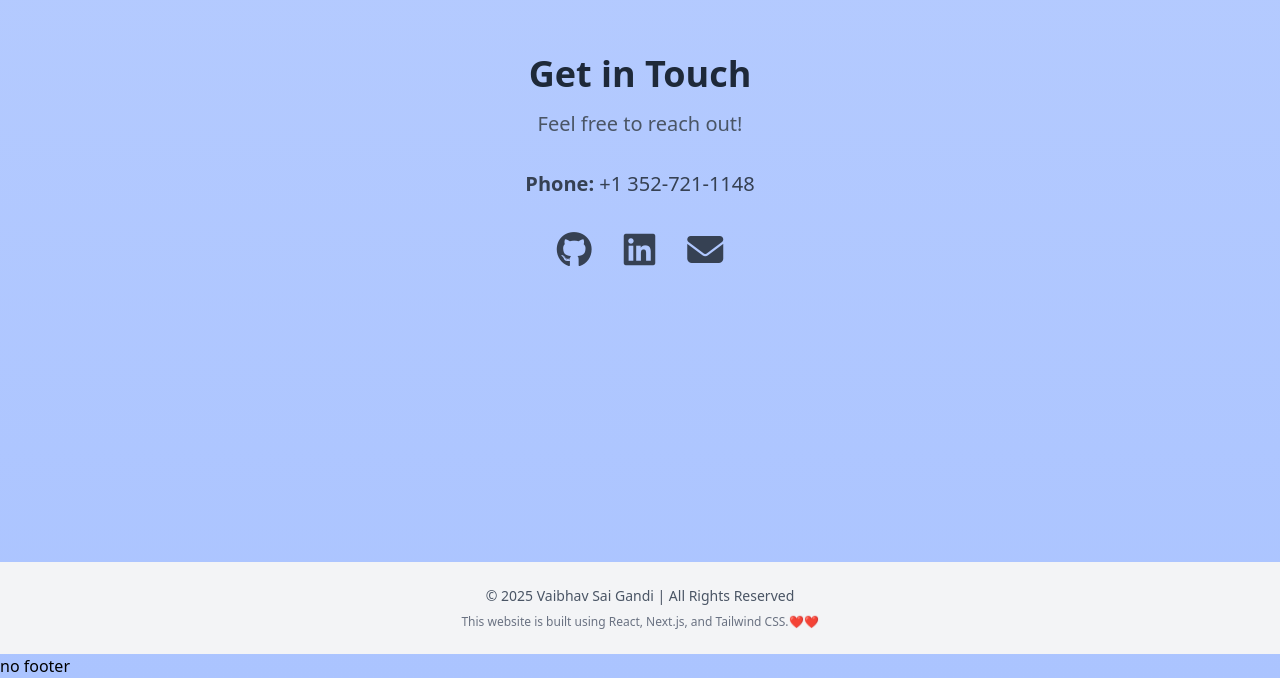
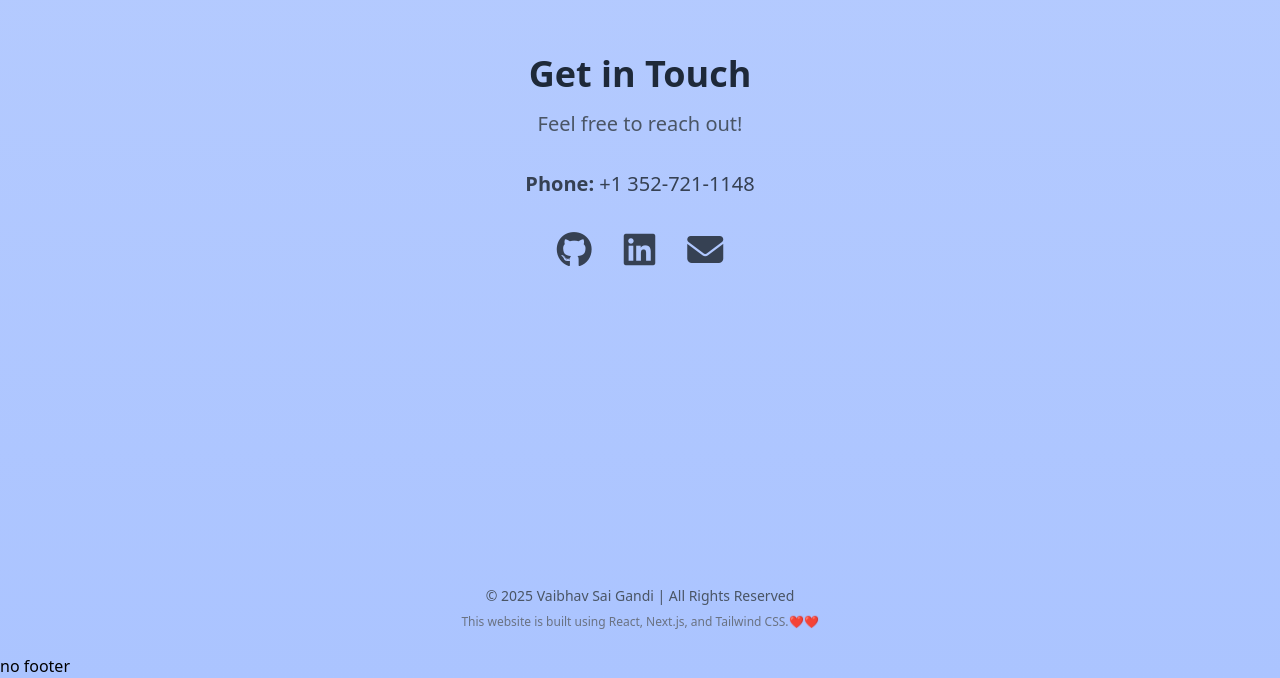
Before and after one commit to vaibhavsaigandi/Portfolio_new, a React (Vite) app: page / in a window 1280 px wide. Shown: the part 2722-3400 px from the top of the page. Built offline with nearby package versions, Linux system fonts and the light colour scheme.

Commit message:
footer_update

```diff
--- a/src/components/ui/Footer.jsx
+++ b/src/components/ui/Footer.jsx
@@ -2,7 +2,7 @@ import React from "react";
 
 const Footer = () => {
   return (
-    <footer className="bg-gray-100 py-6 text-center">
+    <footer className=" py-6 text-center">
       <div className="container mx-auto px-4">
         <p className="text-gray-600 text-sm">
           © 2025 Vaibhav Sai Gandi | All Rights Reserved
```
